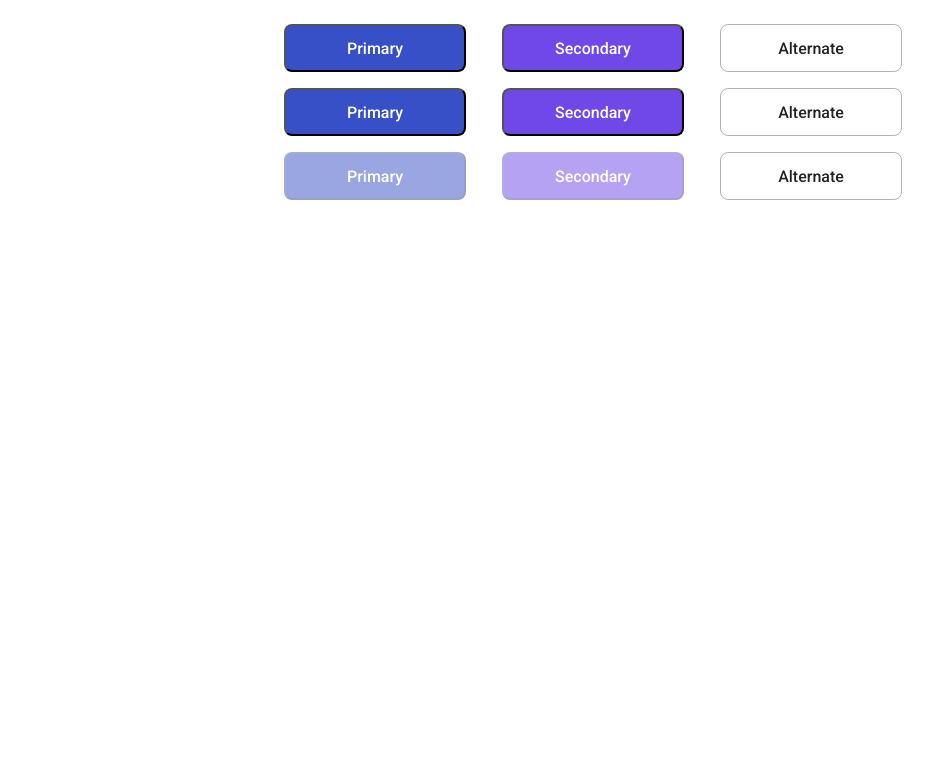
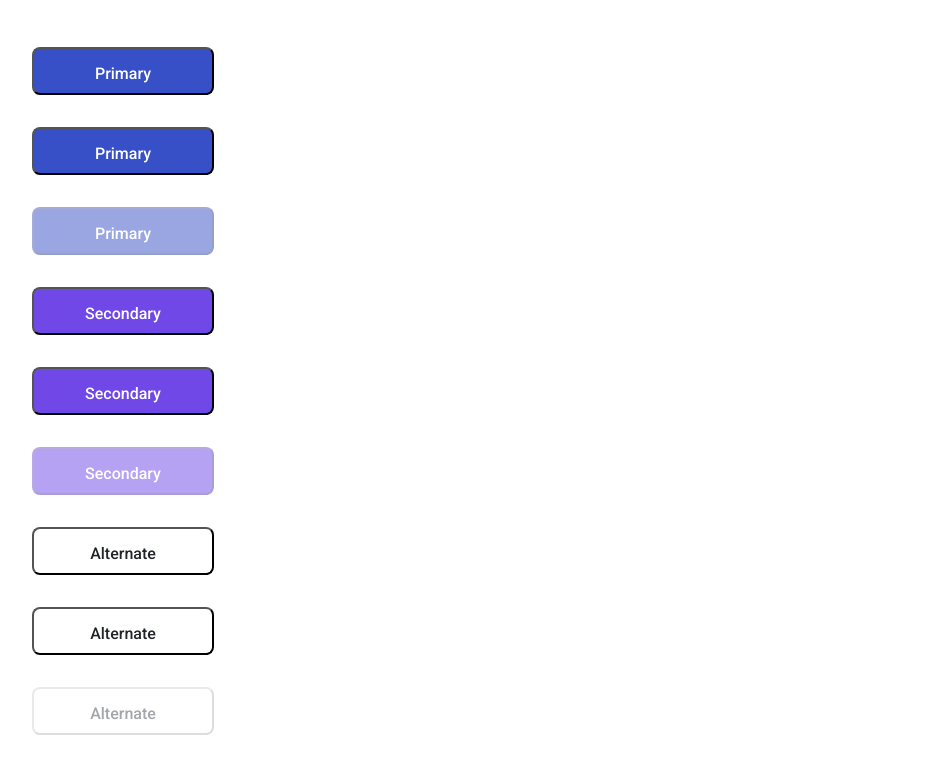
Before and after one commit to js-tasks-ru/htmlcss-20220519_afonin-andrey-sergeevich, a website: page 03-lection1/01-button/index.html in a window 1280 px wide. Shown: the whole page, without its empty margins (47-980 px from the left). Drawn offline with Linux system fonts and the light colour scheme.

Commit message:
correction dz

```diff
--- a/03-lection1/01-button/button.css
+++ b/03-lection1/01-button/button.css
@@ -1,69 +1,58 @@
 /* Стилизация кнопки */
-@import'../assets/css/main.css';
+*{
+    width: 0;
+    padding: 0;
+    margin: 0;
+}
 
 .button{
-    width: auto;
-    display: inline-block;
-
-}
-
-.button_primary{
     width: 182px;
     height: 48px;
+    border-radius: 8px;
+    padding: 15px 15px 14px;
+    margin: 16px 32px 16px 32px;
+    cursor: pointer;
+
+    /* text*/
+    font-style: normal;
+    font-weight: 500;
+    font-size: 16px;
+    line-height: 19px;
+    text-align: center;
+    color: var(--white);
+}
+.button__primary{
     background-color: var(--blue);
-    border-radius: 8px;
-    margin: 16px 16px;
-    display: block;
-    cursor: pointer;
 }
-
-.button_primary-2:hover{
-    background: #2342C0;
-    border: 2px solid #212429;
+.button__primary-hover:hover{
+    background-color: var(--blue);
 }
-
-.button_primary-3{
+.button__primary-disabled{
+    background-color: var(--blue);
     opacity: 0.5;
     cursor: default;
 }
-
 .button_secondary{
-    width: 182px;
-    height: 48px;
     background: var(--purple);
-    border-radius: 8px;
-    margin: 16px 16px;
-    display: block;
-    cursor: pointer;
 }
 
 .button_secondary-2:hover{
-    background: #5028C6;
-    border: 2px solid #212429;
+    background: var(--purple);
 }
-.button_secondary-3{
+.button__secondary-disabled{
+    background: var(--purple);
     opacity: 0.5;
     cursor: default;
 }
-
-
-
 .button_alternate{
-    width: 182px;
-    height: 48px;
-    border: 1px solid #ACB5BD;
-    border-radius: 8px;
-    margin: 16px 16px;
-    display: block;
-    background-color: white;
+    background-color: var(--white);
+    border: 1px solid var(-grey-3);
     color: var(--black);
-    cursor: pointer;
 }
-
 .button_alternate-2:hover {
-    border: 2px solid #212429;
+    border: 2px solid var(--black);
 }
-.button_alternate-3{
+ .button__alternate-disabled{
     color: var( --grey-4);
     cursor: default;
     opacity: 0.5;
--- a/03-lection1/01-button/index.html
+++ b/03-lection1/01-button/index.html
@@ -7,19 +7,17 @@
     </head>
     <body>
         <div class="button">
-          <button class="button_primary">Primary</button>
-          <button class="button_primary button_primary-2">Primary</button>
-          <button class="button_primary button_primary-3" disabled="">Primary</button>
-        </div>
-        <div class="button">
-          <button class="button_secondary">Secondary</button>
-          <button class="button_secondary button_secondary-2">Secondary</button>
-          <button class="button_secondary button_secondary-3" disabled>Secondary</button>
-         </div>
-         <div class="button">
-          <button class="button_alternate">Alternate</button>
-          <button class="button_alternate button_alternate-2">Alternate</button>
-          <button class="button_alternate" disabled>Alternate</button>
+          <button class="button button__primary">Primary</button>
+          <button class="button button__primary button__primary-hover">Primary</button>
+          <button class="button button__primary button__primary-disabled" disabled="">Primary</button>
+
+          <button class="button button_secondary">Secondary</button>
+          <button class="button button_secondary button__secondary-hover">Secondary</button>
+          <button class="button button_secondary button__secondary-disabled" disabled>Secondary</button>
+
+          <button class="button button_alternate">Alternate</button>
+          <button class="button button_alternate button__alternate-hover">Alternate</button>
+          <button class="button button_alternate button__alternate-disabled" disabled>Alternate</button>
         </div>
     </body>
 </html>
--- a/assets/css/main.css
+++ b/assets/css/main.css
@@ -22,11 +22,4 @@
 * {
 font-family: 'Roboto', sans-serif;
 
-font-style: normal;
-font-weight: 500;
-font-size: 16px;
-line-height: 19px;
-color: white;
-/* identical to box height */
-text-align: center;
 }
```
